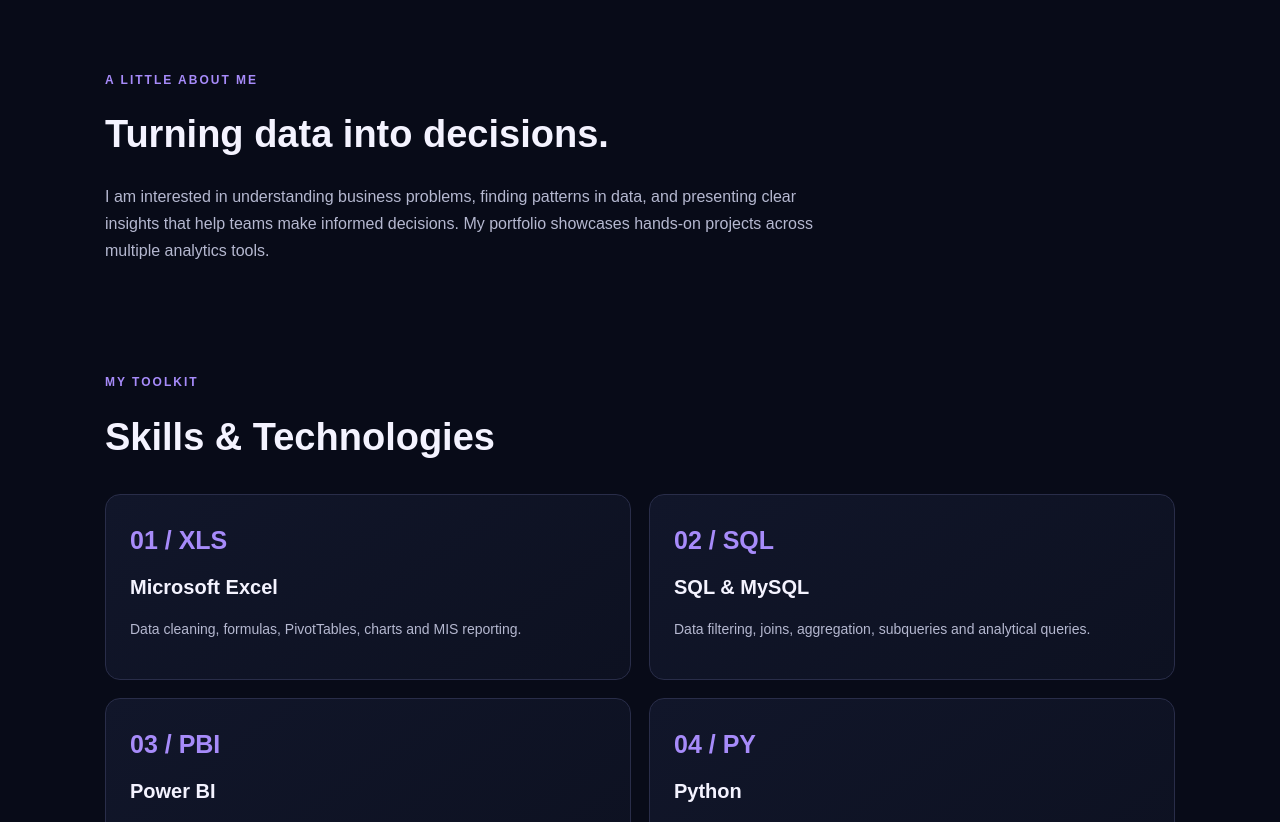
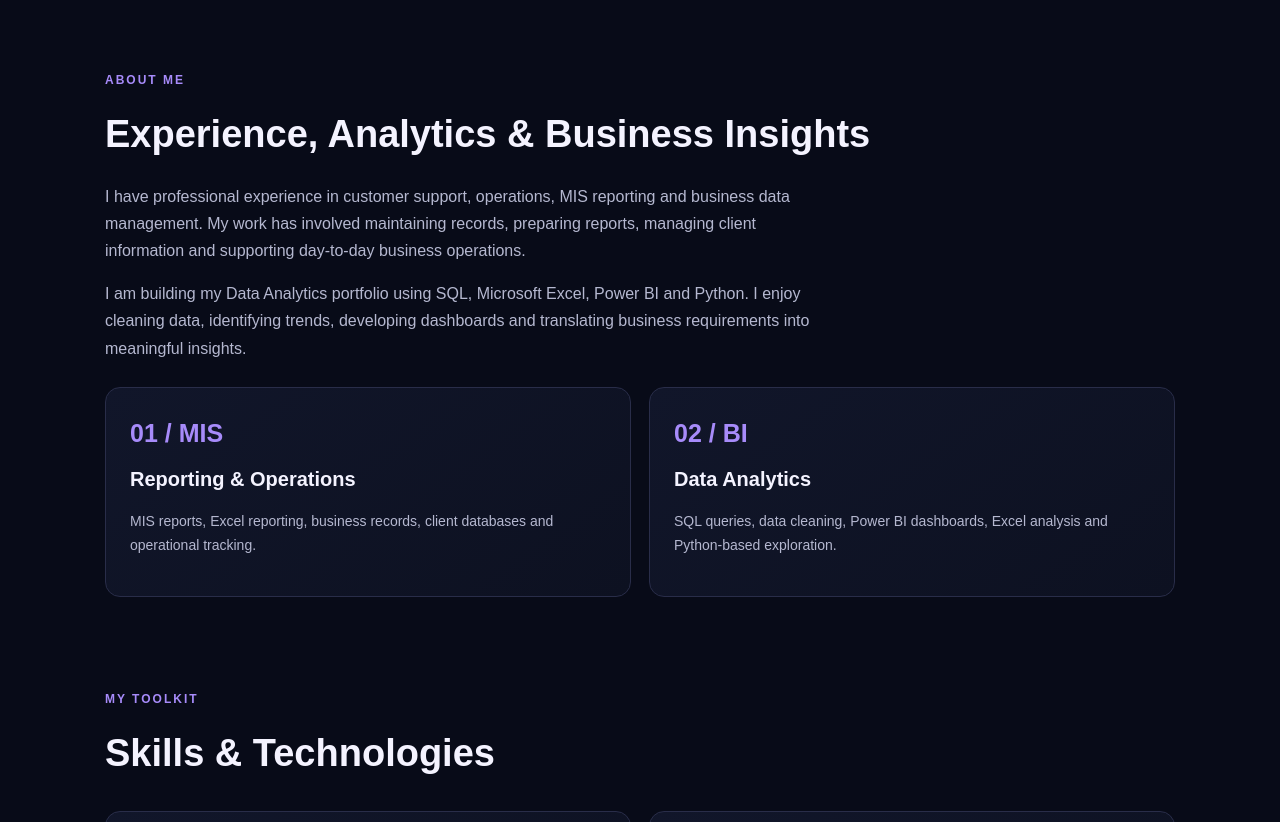
Before and after one commit to ShrutiNavdhinge/shrutinavdhinge.github.io, a plain HTML site: page index.html in a window 1280 px wide. Shown: the part 660-1482 px from the top of the page. Drawn offline with Linux system fonts and the light colour scheme.

Commit message:
Update brand and about section

```diff
--- a/index.html
+++ b/index.html
@@ -326,16 +326,46 @@
   </header>
 
   <main>
-    <section id="about">
-      <p class="section-label">A little about me</p>
-      <h2>Turning data into decisions.</h2>
-      <p class="section-intro">
-        I am interested in understanding business problems,
-        finding patterns in data, and presenting clear insights
-        that help teams make informed decisions. My portfolio
-        showcases hands-on projects across multiple analytics tools.
+
+<section id="about">
+  <p class="section-label">ABOUT ME</p>
+  <h2>Experience, Analytics & Business Insights</h2>
+
+  <p class="section-intro">
+    I have professional experience in customer support,
+    operations, MIS reporting and business data management.
+    My work has involved maintaining records, preparing reports,
+    managing client information and supporting day-to-day
+    business operations.
+  </p>
+
+  <p class="section-intro">
+    I am building my Data Analytics portfolio using SQL,
+    Microsoft Excel, Power BI and Python. I enjoy cleaning
+    data, identifying trends, developing dashboards and
+    translating business requirements into meaningful insights.
+  </p>
+
+  <div class="grid">
+    <article class="card">
+      <div class="skill-icon">01 / MIS</div>
+      <h3>Reporting & Operations</h3>
+      <p>
+        MIS reports, Excel reporting, business records,
+        client databases and operational tracking.
       </p>
-    </section>
+    </article>
+
+    <article class="card">
+      <div class="skill-icon">02 / BI</div>
+      <h3>Data Analytics</h3>
+      <p>
+        SQL queries, data cleaning, Power BI dashboards,
+        Excel analysis and Python-based exploration.
+      </p>
+    </article>
+  </div>
+</section>
 
     <section id="skills">
       <p class="section-label">My toolkit</p>
```
